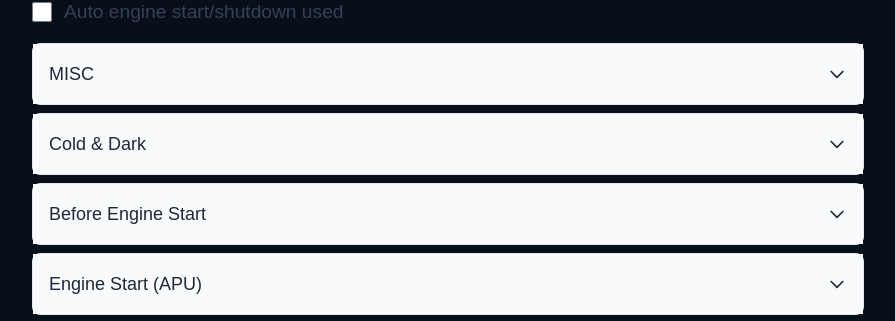
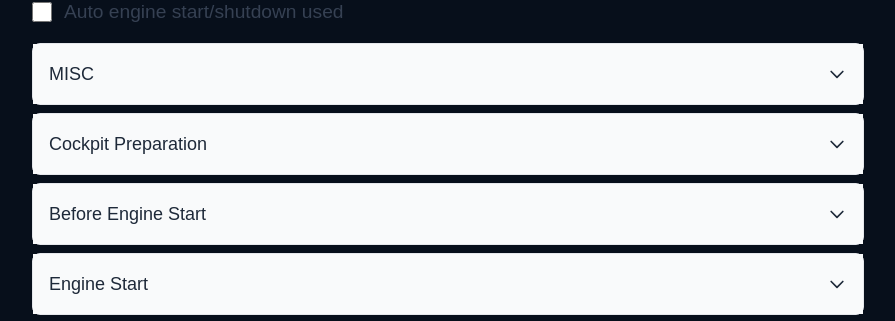
Before and after one commit to TamasKn/msfs-checklists, a Next.js app: page /checklist in a window 1280 px wide. Shown: the part 1355-1676 px from the top of the page, without its empty margins (192-1087 px from the left). Built offline with nearby package versions, Linux system fonts and the light colour scheme; a web font is replaced by a local one.

Commit message:
longitude checklist update

```diff
--- a/src/app/components/elements/checklist/checklist-items/index.jsx
+++ b/src/app/components/elements/checklist/checklist-items/index.jsx
@@ -40,12 +40,10 @@ export default function ChecklistItems({ checklist }) {
 
   // List of sections to skip when auto engine start/shutdown checked
   const autoEngineStartSkipList = [
-    'Cold & Dark',
     'Cockpit Preparation',
     'Pre-Flight',
     'Before Engine Start',
     'Engine Start',
-    'Engine Start (APU)',
     'Shutdown'
   ]
 
--- a/src/data/cessna-longitude/checklist.js
+++ b/src/data/cessna-longitude/checklist.js
@@ -8,7 +8,7 @@ export const cessnaLongitudeChecklist = {
       items: [{ 'Flight Plan': 'Imported & Sent' }, { 'Timer': 'STARTED' }]
     },
     {
-      title: 'Cold & Dark',
+      title: 'Cockpit Preparation',
       items: [
         { 'STBY PWR': 'TEST and Hold (Green light for min 10 sec)' },
         { 'STBY PWR': 'ON' },
@@ -40,7 +40,7 @@ export const cessnaLongitudeChecklist = {
       ]
     },
     {
-      title: 'Engine Start (APU)',
+      title: 'Engine Start',
       items: [
         { 'R ENGINE RUN/STOP Button': 'RUN' },
         { 'R ENGINE STARTER Button': 'PUSH & HOLD until illuminated' },
@@ -57,7 +57,7 @@ export const cessnaLongitudeChecklist = {
         { 'Weight and Fuel': 'TAKEOFF FOB sync' },
         { 'FLAP Speeds': 'CHECK' },
         { 'Takeoff Data|Weather': 'SET WIND & TEMP, Use RAT' },
-        { 'Takeoff Config': 'SET displayed Flap' },
+        { 'Takeoff Config': 'SET recommended Flap' },
         { 'Takeoff Data': 'ACCEPT Takeoff Speeds' },
         { 'INIT': 'ALL CHECKED & ACCEPTED' },
         {
@@ -70,8 +70,7 @@ export const cessnaLongitudeChecklist = {
       title: 'Before Taxi',
       items: [
         { 'Flight Plan': 'DEPARTURE VERIFIED' },
-        { 'Trim': 'SET for Takeoff (~ +40%)' },
-        { 'Flaps': 'SET for Takeoff' },
+        { 'Trim': 'SET for Takeoff (STAB green)' },
         { 'Altitude': 'SET -> FLC' },
         { 'Navigation': 'SET -> NAV/HDG' },
         { 'SPD KNOB': 'FMS' },
@@ -101,7 +100,7 @@ export const cessnaLongitudeChecklist = {
         { 'Trim': 'CHECK' },
         { 'Speed Indicators': 'CHECK' },
         { 'LDG, Pulse Lights': 'ON' },
-        { 'Taxi, WI Lights': 'OFF' }
+        { 'Taxi Lights': 'OFF' }
       ]
     },
     {
@@ -112,7 +111,6 @@ export const cessnaLongitudeChecklist = {
         { 'Heading Bug': 'SET' },
         { 'Throttles': 'TOGA' },
         { 'Positive Rate': 'GEAR UP' },
-        { 'Climb Power': 'SET' },
         { 'AP & AT': 'ENGAGE, AS REQ' },
         { 'Flaps': 'RETRACT at Safe Speed' }
       ]
@@ -138,7 +136,7 @@ export const cessnaLongitudeChecklist = {
           'info': 'Verify all Legs to Runway (incl.: RNAV Visual)'
         },
         { 'Navigation': 'SET MINIMUMS / LOC FREQ' },
-        { 'Speed Constraints': 'IAF (~200 KTS) to FAF (~140 KTS)' },
+        { 'Speed Constraints': 'IAF (~175 KTS) to FAF (~130 KTS)' },
         { 'Altitude Constraints': 'FIX FAF to Signal altitude' },
         { 'Altitude': 'SET RWY + 1,000 ft -> VNAV' }
       ]
@@ -156,10 +154,9 @@ export const cessnaLongitudeChecklist = {
       items: [
         { 'Clearance': 'OBTAINED' },
         { 'ATIS & Weather': 'CHECK' },
-        { 'Landing PERF': 'SET' },
         { 'SPD KNOB': 'FMS' },
-        { 'BARO': 'SET destination' },
-        { 'WI, PS/SB Lights': 'ON' }
+        { 'BARO': 'ARM destination' },
+        { 'PS/SB Lights': 'ON' }
       ]
     },
     {
@@ -174,7 +171,7 @@ export const cessnaLongitudeChecklist = {
         { 'Approach': 'APPR (GP) stdby at IAF' },
         { 'CDI Source': 'CONFIRM FMS/LOC' },
         { 'GLIDEPATH': 'ARMED at FAF' },
-        { 'Gear': 'DOWN at FAF' }
+        { 'Gear': 'DOWN by FAF' }
       ]
     },
     {
@@ -203,12 +200,15 @@ export const cessnaLongitudeChecklist = {
     {
       title: 'Shutdown',
       items: [
+        { 'Throttles': 'IDLE' },
         { 'Parking Brake': 'SET' },
-        { 'Avionics Master': 'OFF' },
-        { 'Fuel Pumps': 'OFF' },
-        { 'Throttles': 'CUTOFF' },
-        { 'Lights': 'OFF' },
-        { 'Battery Master': 'OFF' }
+        { 'Engine Ice Protection': 'OFF' },
+        { 'L & R Engine': 'STOP' },
+        { 'EM LTS': 'OFF' },
+        { 'STBY PWR': 'OFF' },
+        { 'APU MAIN': 'OFF' },
+        { 'Exterior Lights': 'OFF' },
+        { 'L & R BATT': 'OFF' }
       ]
     }
   ]
```
